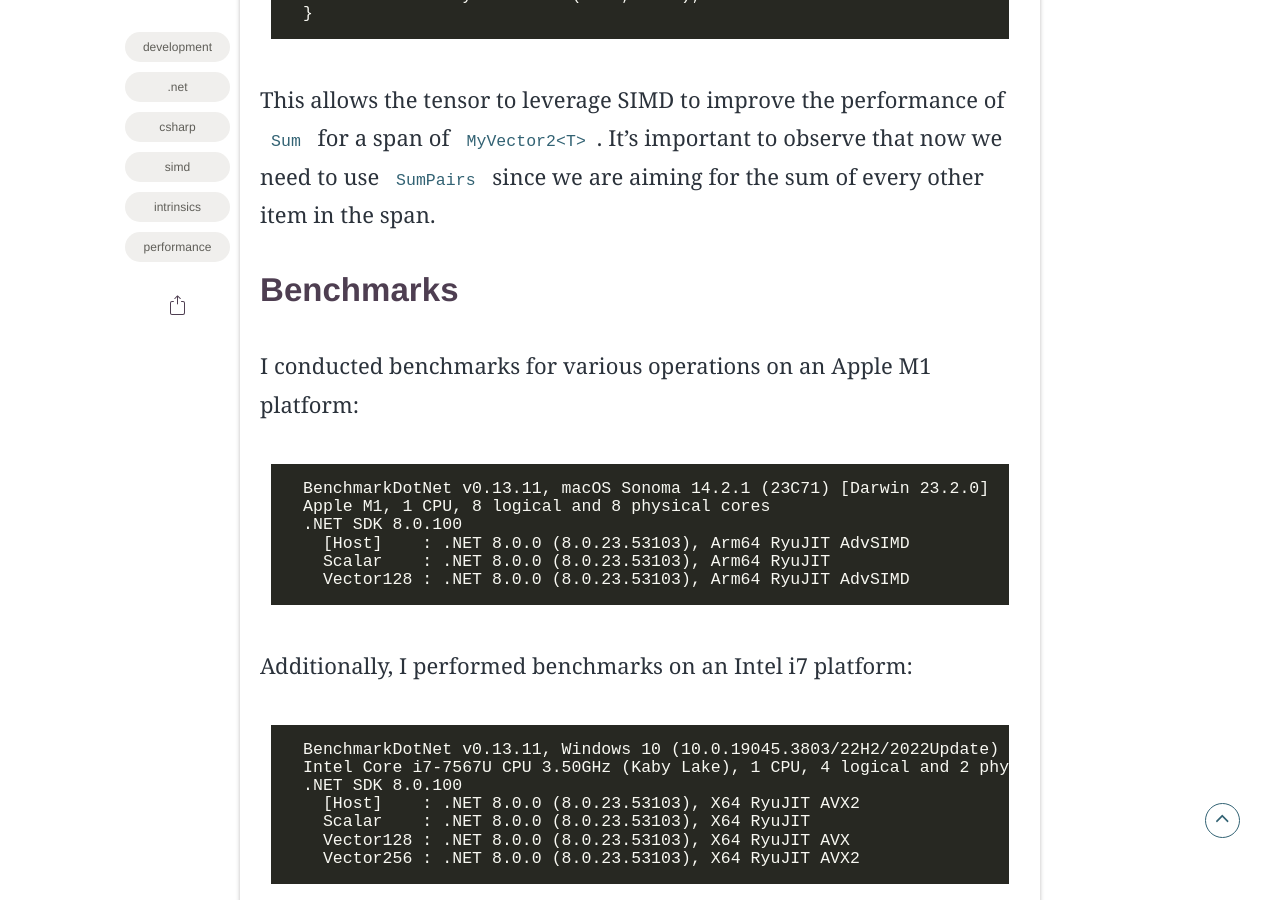
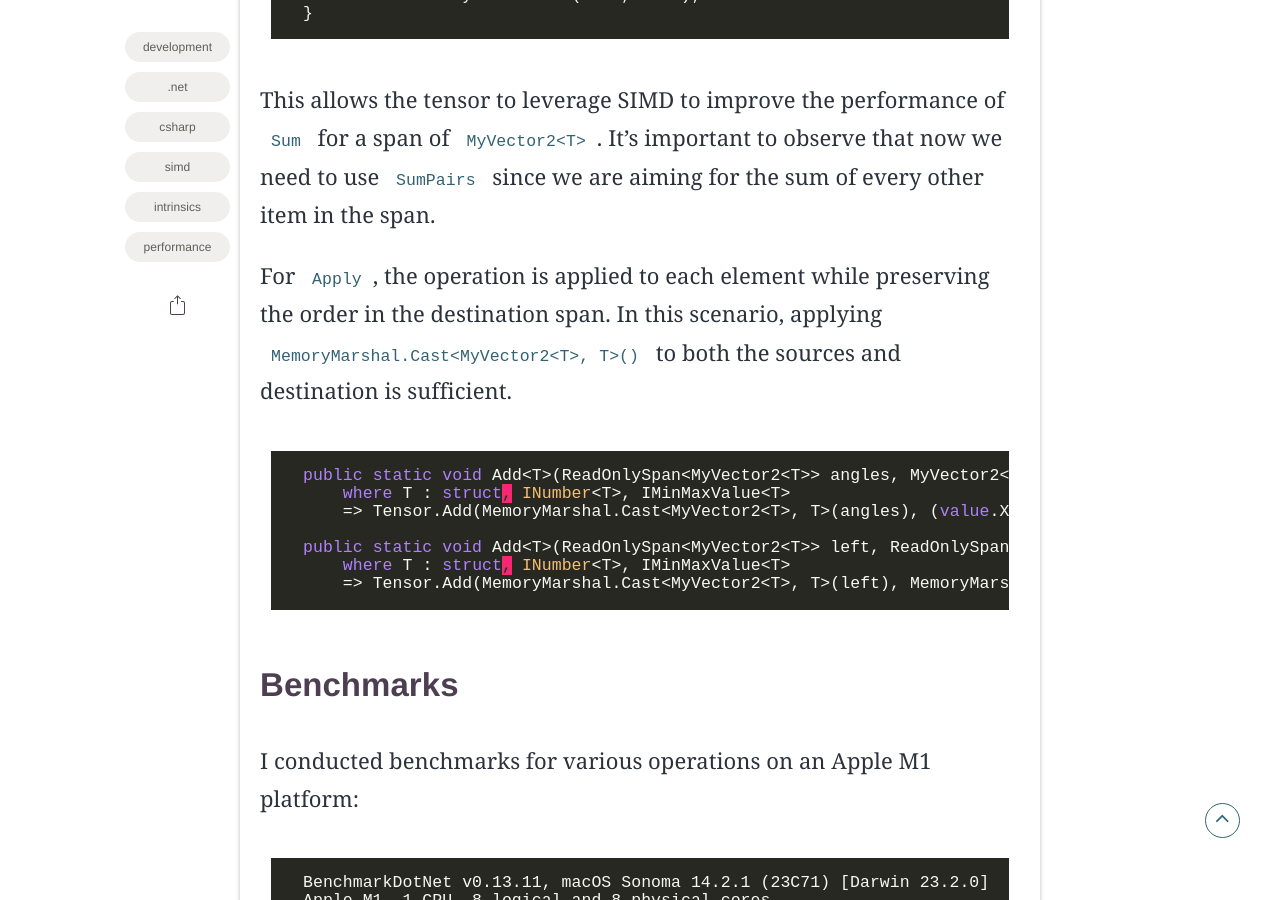
Before and after one commit to the-mvm/the-mvm.github.io, a Jekyll site: the page built from _posts/2024-01-02-A-generic-tensor-library-for-dotnet.md, in a window 1280 px wide and 900 px high, scrolled down 11466 px. Built offline with Jekyll 4.4.1, drawn with Linux system fonts in a browser that asks for light colours; some web fonts are replaced; comment, search, counter and statistics services are not loaded.

Commit message:
Add example for Apply

````diff
--- a/_posts/2024-01-02-A-generic-tensor-library-for-dotnet.md
+++ b/_posts/2024-01-02-A-generic-tensor-library-for-dotnet.md
@@ -270,6 +270,18 @@ public static MyVector2<T> Sum<T>(this ReadOnlySpan<MyVector2<T>> source)
 
 This allows the tensor to leverage SIMD to improve the performance of `Sum` for a span of `MyVector2<T>`. It's important to observe that now we need to use `SumPairs` since we are aiming for the sum of every other item in the span.
 
+For `Apply`, the operation is applied to each element while preserving the order in the destination span. In this scenario, applying `MemoryMarshal.Cast<MyVector2<T>, T>()` to both the sources and destination is sufficient.
+
+```csharp
+public static void Add<T>(ReadOnlySpan<MyVector2<T>> angles, MyVector2<T> value, Span<MyVector2<T>> result)
+    where T : struct, INumber<T>, IMinMaxValue<T>
+    => Tensor.Add(MemoryMarshal.Cast<MyVector2<T>, T>(angles), (value.X, value.Y), MemoryMarshal.Cast<MyVector2<T>, T>(result));
+
+public static void Add<T>(ReadOnlySpan<MyVector2<T>> left, ReadOnlySpan<MyVector2<T>> right, Span<MyVector2<T>> result)
+    where T : struct, INumber<T>, IMinMaxValue<T>
+    => Tensor.Add(MemoryMarshal.Cast<MyVector2<T>, T>(left), MemoryMarshal.Cast<MyVector2<T>, T>(right), MemoryMarshal.Cast<MyVector2<T>, T>(result));
+```
+
 ## Benchmarks
 
 I conducted benchmarks for various operations on an Apple M1 platform:
````
